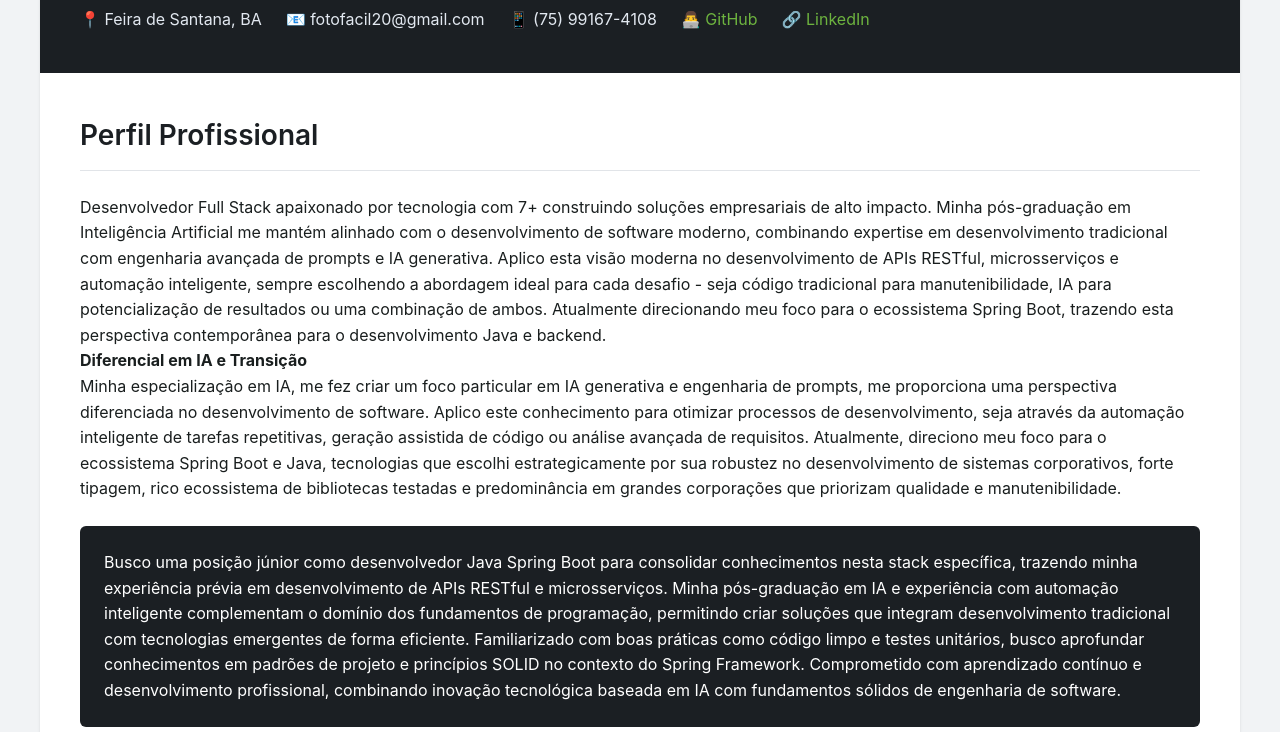
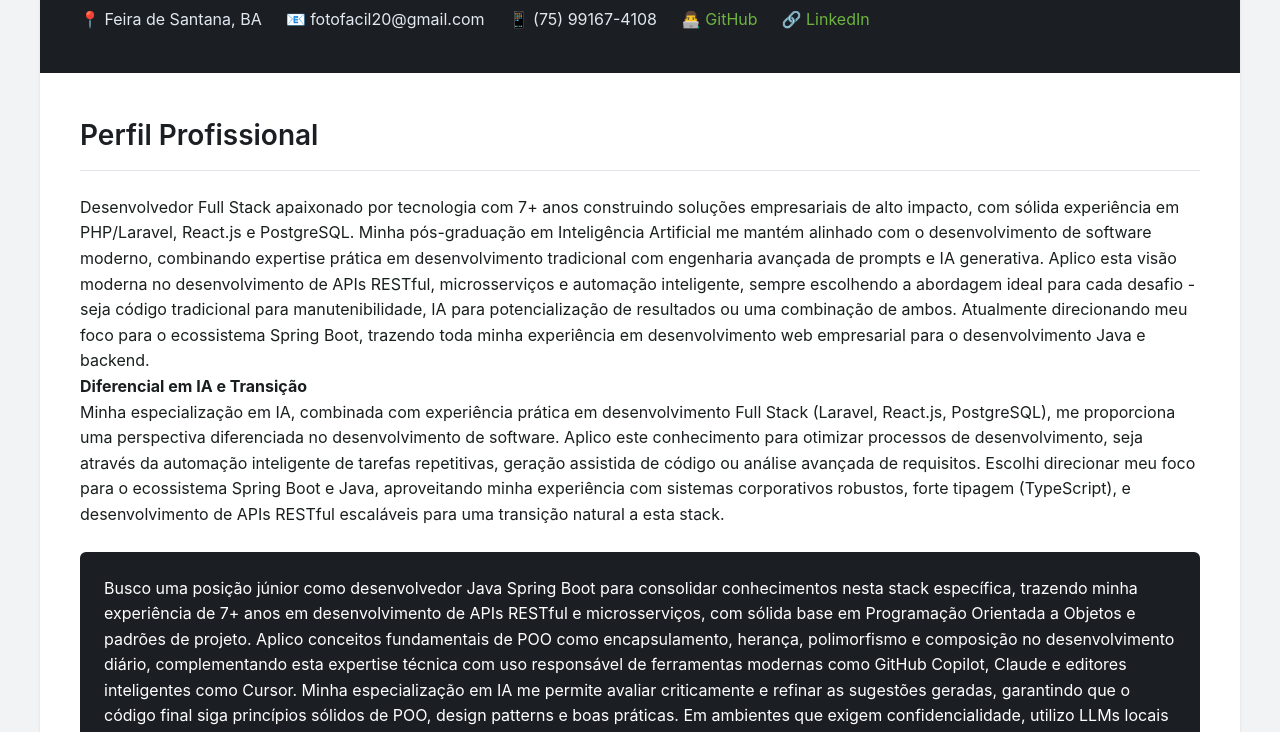
Before and after one commit to MarceloFullStack/Desenvolvedor-Full-Stack-com-7-Anos-de-Experi-ncia, a plain HTML site: page index.html in a window 1280 px wide. Shown: the part 215-947 px from the top of the page. Drawn offline with Linux system fonts and the light colour scheme.

Commit message:
fix: correct viewport meta tag and update profile experience handling

```diff
--- a/index.html
+++ b/index.html
@@ -2,7 +2,7 @@
 <html lang="pt-BR">
   <head>
     <meta charset="UTF-8" />
-    <meta name="viewport" content="width=device-width, initial-scale=1.0" />
+    <meta name="viewport" ="width=device-width, initial-scale=1.0" />
     <title>Marcelo Guimarães - Desenvolvedor Full Stack</title>
     <style>
       :root {
@@ -320,8 +320,10 @@
         headerTitle.textContent = `Desenvolvedor Full Stack com ${totalExperience}+ Anos de Experiência`;
 
         // Atualiza texto no perfil profissional
-        const profileText = document.querySelector(".profile-experience");
-        profileText.textContent = `${totalExperience}+`;
+        const profileTexts = document.querySelectorAll(".profile-experience");
+        profileTexts.forEach(function (profileText) {
+          profileText.textContent = `${totalExperience}+`;
+        });
       });
     </script>
   </head>
@@ -338,10 +340,16 @@
             <div class="contact-item">📧 fotofacil20@gmail.com</div>
             <div class="contact-item">📱 (75) 99167-4108</div>
             <div class="contact-item">
-              <a href="https://github.com/MarceloFullStack" target="_blank">👨‍💻 GitHub</a>
+              <a href="https://github.com/MarceloFullStack" target="_blank"
+                >👨‍💻 GitHub</a
+              >
             </div>
             <div class="contact-item">
-              <a href="https://www.linkedin.com/in/marcelodeveloper/" target="_blank">🔗 LinkedIn</a>
+              <a
+                href="https://www.linkedin.com/in/marcelodeveloper/"
+                target="_blank"
+                >🔗 LinkedIn</a
+              >
             </div>
           </div>
         </header>
@@ -351,47 +359,60 @@
             <h2 class="section-title">Perfil Profissional</h2>
             <p>
               Desenvolvedor Full Stack apaixonado por tecnologia com
-              <span class="profile-experience"></span> construindo soluções
-              empresariais de alto impacto. Minha pós-graduação em Inteligência
-              Artificial me mantém alinhado com o desenvolvimento de software
-              moderno, combinando expertise em desenvolvimento tradicional com
-              engenharia avançada de prompts e IA generativa. Aplico esta visão
-              moderna no desenvolvimento de APIs RESTful, microsserviços e
-              automação inteligente, sempre escolhendo a abordagem ideal para
-              cada desafio - seja código tradicional para manutenibilidade, IA
-              para potencialização de resultados ou uma combinação de ambos.
-              Atualmente direcionando meu foco para o ecossistema Spring Boot,
-              trazendo esta perspectiva contemporânea para o desenvolvimento
-              Java e backend.
+              <span class="profile-experience"></span> anos construindo soluções
+              empresariais de alto impacto, com sólida experiência em
+              PHP/Laravel, React.js e PostgreSQL. Minha pós-graduação em
+              Inteligência Artificial me mantém alinhado com o desenvolvimento
+              de software moderno, combinando expertise prática em
+              desenvolvimento tradicional com engenharia avançada de prompts e
+              IA generativa. Aplico esta visão moderna no desenvolvimento de
+              APIs RESTful, microsserviços e automação inteligente, sempre
+              escolhendo a abordagem ideal para cada desafio - seja código
+              tradicional para manutenibilidade, IA para potencialização de
+              resultados ou uma combinação de ambos. Atualmente direcionando meu
+              foco para o ecossistema Spring Boot, trazendo toda minha
+              experiência em desenvolvimento web empresarial para o
+              desenvolvimento Java e backend.
             </p>
             <h4>Diferencial em IA e Transição</h4>
             <p>
-              Minha especialização em IA, me fez criar um foco particular em IA generativa e
-              engenharia de prompts, me proporciona uma perspectiva diferenciada
-              no desenvolvimento de software. Aplico este conhecimento para
-              otimizar processos de desenvolvimento, seja através da automação
-              inteligente de tarefas repetitivas, geração assistida de código ou
-              análise avançada de requisitos. Atualmente, direciono meu foco
-              para o ecossistema Spring Boot e Java, tecnologias que escolhi
-              estrategicamente por sua robustez no desenvolvimento de sistemas
-              corporativos, forte tipagem, rico ecossistema de bibliotecas
-              testadas e predominância em grandes corporações que priorizam
-              qualidade e manutenibilidade.
+              Minha especialização em IA, combinada com experiência prática em
+              desenvolvimento Full Stack (Laravel, React.js, PostgreSQL), me
+              proporciona uma perspectiva diferenciada no desenvolvimento de
+              software. Aplico este conhecimento para otimizar processos de
+              desenvolvimento, seja através da automação inteligente de tarefas
+              repetitivas, geração assistida de código ou análise avançada de
+              requisitos. Escolhi direcionar meu foco para o ecossistema Spring
+              Boot e Java, aproveitando minha experiência com sistemas
+              corporativos robustos, forte tipagem (TypeScript), e
+              desenvolvimento de APIs RESTful escaláveis para uma transição
+              natural a esta stack.
             </p>
             <div class="highlight-box">
               Busco uma posição júnior como desenvolvedor Java Spring Boot para
               consolidar conhecimentos nesta stack específica, trazendo minha
-              experiência prévia em desenvolvimento de APIs RESTful e
-              microsserviços. Minha pós-graduação em IA e experiência com
-              automação inteligente complementam o domínio dos fundamentos de
-              programação, permitindo criar soluções que integram
-              desenvolvimento tradicional com tecnologias emergentes de forma
-              eficiente. Familiarizado com boas práticas como código limpo e
-              testes unitários, busco aprofundar conhecimentos em padrões de
-              projeto e princípios SOLID no contexto do Spring Framework.
-              Comprometido com aprendizado contínuo e desenvolvimento
-              profissional, combinando inovação tecnológica baseada em IA com
-              fundamentos sólidos de engenharia de software.
+              experiência de <span class="profile-experience"></span> anos em
+              desenvolvimento de APIs RESTful e microsserviços, com sólida base
+              em Programação Orientada a Objetos e padrões de projeto. Aplico
+              conceitos fundamentais de POO como encapsulamento, herança,
+              polimorfismo e composição no desenvolvimento diário,
+              complementando esta expertise técnica com uso responsável de
+              ferramentas modernas como GitHub Copilot, Claude e editores
+              inteligentes como Cursor. Minha especialização em IA me permite
+              avaliar criticamente e refinar as sugestões geradas, garantindo
+              que o código final siga princípios sólidos de POO, design patterns
+              e boas práticas. Em ambientes que exigem confidencialidade,
+              utilizo LLMs locais com RAG (Retrieval-Augmented Generation)
+              integrado à documentação técnica do projeto, assegurando que dados
+              sensíveis permaneçam protegidos. Minha experiência com código
+              limpo, SOLID e desenvolvimento orientado a testes fornece a base
+              necessária para garantir que o código, seja gerado por IA ou não,
+              mantenha alta qualidade e manutenibilidade. Comprometido com
+              aprendizado contínuo e excelência técnica, foco no domínio
+              profundo dos fundamentos e princípios do Spring Framework, usando
+              IA de forma estratégica como ferramenta de aceleração do
+              desenvolvimento - sempre priorizando a robustez e as melhores
+              práticas da comunidade Java.
             </div>
           </section>
 
```
